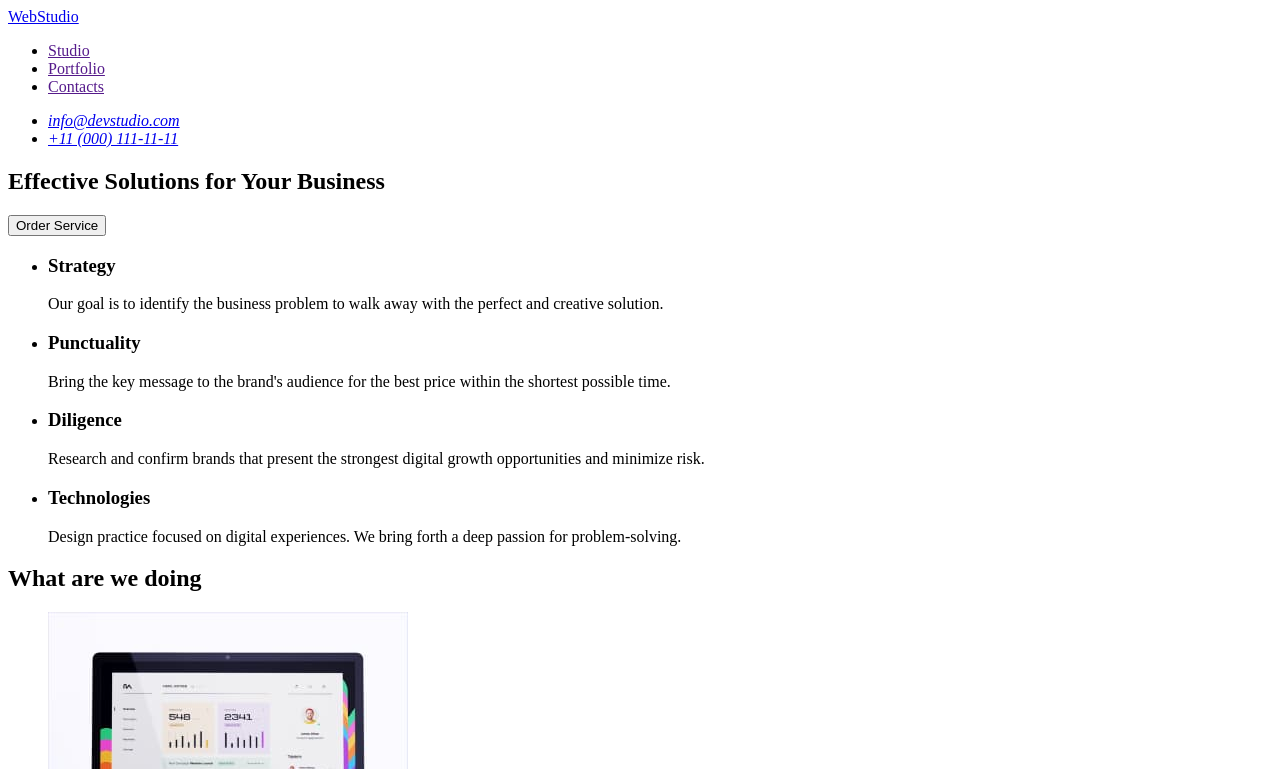
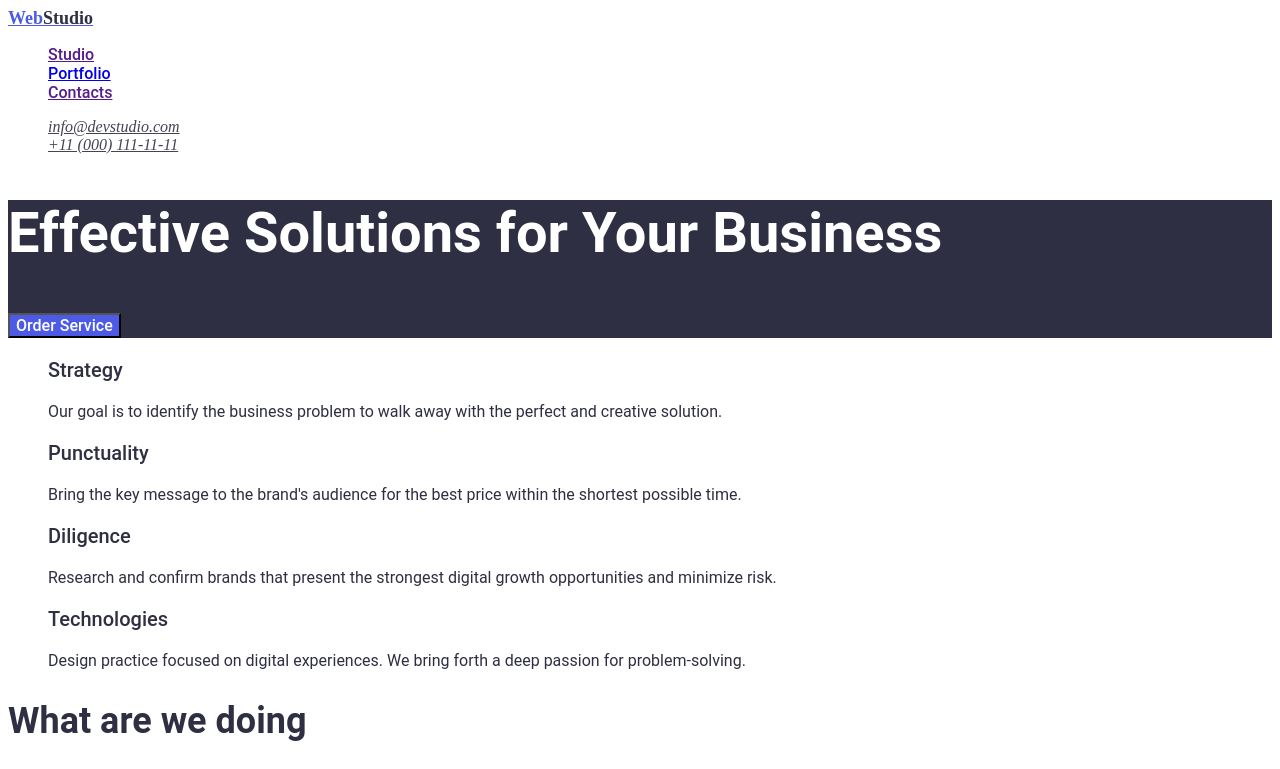
Before and after one commit to Serg1853/goit-markup-hw-02, a plain HTML site: page index.html in a window 1280 px wide. Shown: the top 769 px of the page. Drawn offline with Linux system fonts and the light colour scheme.

Commit message:
розмітка+оформлення

```diff
--- a/css/styles.css
+++ b/css/styles.css
@@ -1,7 +1,117 @@
-:root {
+/* :root {
     --primary-text-color:#2E2F42;
     --titte-text-color:
     --accent-color:
     --primary-white-color:
+} */
+/* var(--primary-text-color)*/
+body {
+  background-color: #ffffff;
+  color: #434455;
 }
-/* var(--primary-text-color)*/
+ul {
+  list-style: none;
+}
+.logo {
+  color: #4d5ae5;
+  font-family: 'Raleway';
+  font-style: normal;
+  font-weight: 800;
+  font-size: 18px;
+}
+.logo-studio {
+  color: #2e2f42;
+  font-family: 'Raleway';
+  font-style: normal;
+  font-weight: 800;
+  font-size: 18px;
+}
+.site-nav {
+  color: #2e2f42;
+  font-family: 'Roboto';
+  font-style: normal;
+  font-weight: 500;
+  font-size: 16px;
+}
+.address-link {
+  color: #434455;
+  /* color: rgba(67, 68, 85, 0.25); */
+}
+.hero {
+  background: #2e2f42;
+}
+.hero-title {
+  color: #ffffff;
+  font-family: 'Roboto';
+  font-style: normal;
+  font-weight: 700;
+  font-size: 56px;
+}
+.button {
+  background: #4d5ae5;
+  color: #ffffff;
+  font-family: 'Roboto';
+  font-style: normal;
+  font-weight: 500;
+  font-size: 16px;
+}
+.features-title {
+  color: #2e2f42;
+  font-family: 'Roboto';
+  font-style: normal;
+  font-weight: 500;
+  font-size: 20px;
+}
+.features-text {
+  color: #2e2f42;
+  font-family: 'Roboto';
+  font-style: normal;
+  font-weight: 400;
+  font-size: 16px;
+}
+.our-job {
+  color: #2e2f42;
+  font-family: 'Roboto';
+  font-style: normal;
+  font-weight: 700;
+  font-size: 36px;
+}
+.our-team {
+  background: #f4f4fd;
+  font-family: 'Roboto';
+  font-style: normal;
+  font-weight: 700;
+  font-size: 36px;
+  color: #2e2f42;
+}
+.our-team-title {
+  font-family: 'Roboto';
+  font-style: normal;
+  font-weight: 500;
+  font-size: 20px;
+  color: #2e2f42;
+}
+.our-team-text {
+  font-family: 'Roboto';
+  font-style: normal;
+  font-weight: 400;
+  font-size: 16px;
+  color: #434455;
+}
+.footer-logo {
+  background: #2e2f42;
+}
+.footer-logo-studio {
+  font-family: 'Raleway';
+  font-style: normal;
+  font-weight: 800;
+  font-size: 18px;
+  color: #f4f4fd;
+}
+.footer-text {
+  font-family: 'Roboto';
+  font-style: normal;
+  font-weight: 400;
+  font-size: 16px;
+  color: #f4f4fd;
+}
--- a/index.html
+++ b/index.html
@@ -5,137 +5,161 @@
     <meta http-equiv="X-UA-Compatible" content="IE=edge" />
     <meta name="viewport" content="width=device-width, initial-scale=1.0" />
     <title>Studio</title>
+    <link rel="stylesheet" href="./css/styles.css" />
   </head>
   <body>
-    <header>
+    <header class="page-header">
       <nav>
-        <a href="./index.html"> WebStudio </a>
-        <ul>
+        <a href="./index.html" class="logo">
+          Web<span class="logo-studio">Studio</span></a
+        >
+        <ul class="site-nav">
           <li>
             <a href="">Studio</a>
           </li>
           <li>
-            <a href="">Portfolio</a>
+            <a href="./portfolio.html">Portfolio</a>
           </li>
           <li>
             <a href="">Contacts</a>
           </li>
         </ul>
       </nav>
-      <address>
+      <address class="address">
         <ul>
           <li>
-            <a href="mailto:info@devstudio.com">info@devstudio.com</a>
+            <a class="address-link" href="mailto:info@devstudio.com"
+              >info@devstudio.com</a
+            >
           </li>
           <li>
-            <a href="tel:+110001111111">+11 (000) 111-11-11</a>
+            <a class="address-link" href="tel:+110001111111"
+              >+11 (000) 111-11-11</a
+            >
           </li>
         </ul>
       </address>
     </header>
     <main>
-      <section>
-        <h1>Effective Solutions for Your Business</h1>
-        <button type="button">Order Service</button>
+      <section class="hero">
+        <h1 class="hero-title">Effective Solutions for Your Business</h1>
+        <button class="button" type="button">Order Service</button>
       </section>
       <section>
-        <h2 hidden>features</h2>
+        <h2 class="features" hidden>features</h2>
         <ul>
           <li>
-            <h3>Strategy</h3>
-            <p>
-              Our goal is to identify the business problem to walk away with the perfect and
-              creative solution.
+            <h3 class="features-title">Strategy</h3>
+            <p class="features-text">
+              Our goal is to identify the business problem to walk away with the
+              perfect and creative solution.
             </p>
           </li>
           <li>
-            <h3>Punctuality</h3>
-            <p>
-              Bring the key message to the brand's audience for the best price within the shortest
-              possible time.
+            <h3 class="features-title">Punctuality</h3>
+            <p class="features-text">
+              Bring the key message to the brand's audience for the best price
+              within the shortest possible time.
             </p>
           </li>
           <li>
-            <h3>Diligence</h3>
-            <p>
-              Research and confirm brands that present the strongest digital growth opportunities
-              and minimize risk.
+            <h3 class="features-title">Diligence</h3>
+            <p class="features-text">
+              Research and confirm brands that present the strongest digital
+              growth opportunities and minimize risk.
             </p>
           </li>
           <li>
-            <h3>Technologies</h3>
-            <p>
-              Design practice focused on digital experiences. We bring forth a deep passion for
-              problem-solving.
+            <h3 class="features-title">Technologies</h3>
+            <p class="features-text">
+              Design practice focused on digital experiences. We bring forth a
+              deep passion for problem-solving.
             </p>
           </li>
         </ul>
       </section>
       <section>
-        <h2>What are we doing</h2>
+        <h2 class="our-job">What are we doing</h2>
         <ul>
           <li>
-            <img src="./images/img_1.jpg" alt="comuter" width="360" height="300" />
+            <img
+              src="./images/img_1.jpg"
+              alt="comuter"
+              width="360"
+              height="300"
+            />
           </li>
           <li>
-            <img src="./images/img_2.jpg" alt="telefon" width="360" height="300" />
+            <img
+              src="./images/img_2.jpg"
+              alt="telefon"
+              width="360"
+              height="300"
+            />
           </li>
           <li>
-            <img src="./images/img_3.jpg" alt="comuter_telefon" width="360" height="300" />
+            <img
+              src="./images/img_3.jpg"
+              alt="comuter_telefon"
+              width="360"
+              height="300"
+            />
           </li>
         </ul>
       </section>
       <section>
-        <h2>Our Team</h2>
+        <h2 class="our-team">Our Team</h2>
         <ul>
           <li>
             <img
-              src="./images/images-section3/mark-guerrero.jpg"
+              src="./images/our-team/mark-guerrero.jpg"
               alt="foto Product Designer "
               width="264"
               height="260"
             />
-            <h3>Mark Guerrero</h3>
-            <p>Product Designer</p>
+            <h3 class="our-team-title">Mark Guerrero</h3>
+            <p class="our-team-text">Product Designer</p>
           </li>
           <li>
             <img
-              src="./images/images-section3/tom-ford.jpg"
+              src="./images/our-team/tom-ford.jpg"
               alt="foto Frontend Developer"
               width="264"
               height="260"
             />
             <h3>Tom Ford</h3>
-            <p>Frontend Developer</p>
+            <p class="our-team-text">Frontend Developer</p>
           </li>
           <li>
             <img
-              src="./images/images-section3/camila-garcia.jpg"
+              src="./images/our-team/camila-garcia.jpg"
               alt="foto Marketing"
               width="264"
               height="260"
             />
             <h3>Camila Garcia</h3>
-            <p>Marketing</p>
+            <p class="our-team-text">Marketing</p>
           </li>
           <li>
             <img
-              src="./images/images-section3/daniel-wilson.jpg"
+              src="./images/our-team/daniel-wilson.jpg"
               alt="foto UI Designer"
               width="264"
               height="260"
             />
             <h3>Daniel Wilson</h3>
-            <p>UI Designer</p>
+            <p class="our-team-text">UI Designer</p>
           </li>
         </ul>
       </section>
     </main>
-    <footer>
-      <a href="./index.html"> WebStudio </a>
-      <p>
-        Increase the flow of customers and sales for your business with digital marketing & growth
-        solutions.
+    <footer class="footer-logo">
+      <a href="./index.html" class="logo">
+        Web<span class="footer-logo-studio">Studio</span></a
+      >
+      <p class="footer-text">
+        Increase the flow of customers and sales for your business with digital
+        marketing & growth solutions.
       </p>
     </footer>
   </body>
```
Also changed, not shown: portfolio.html (added, +55 -0 lines), .prettierrc.json.
